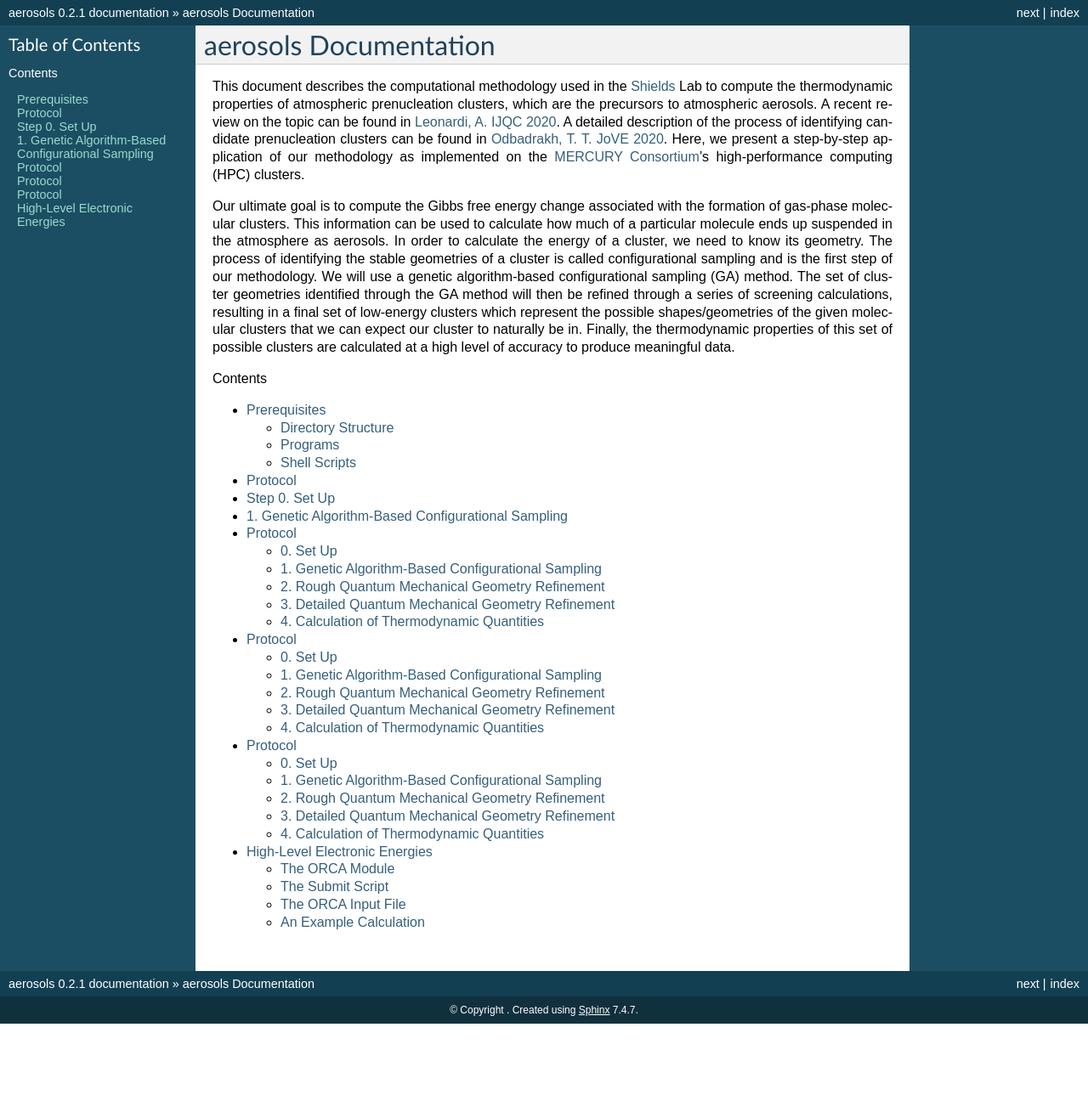
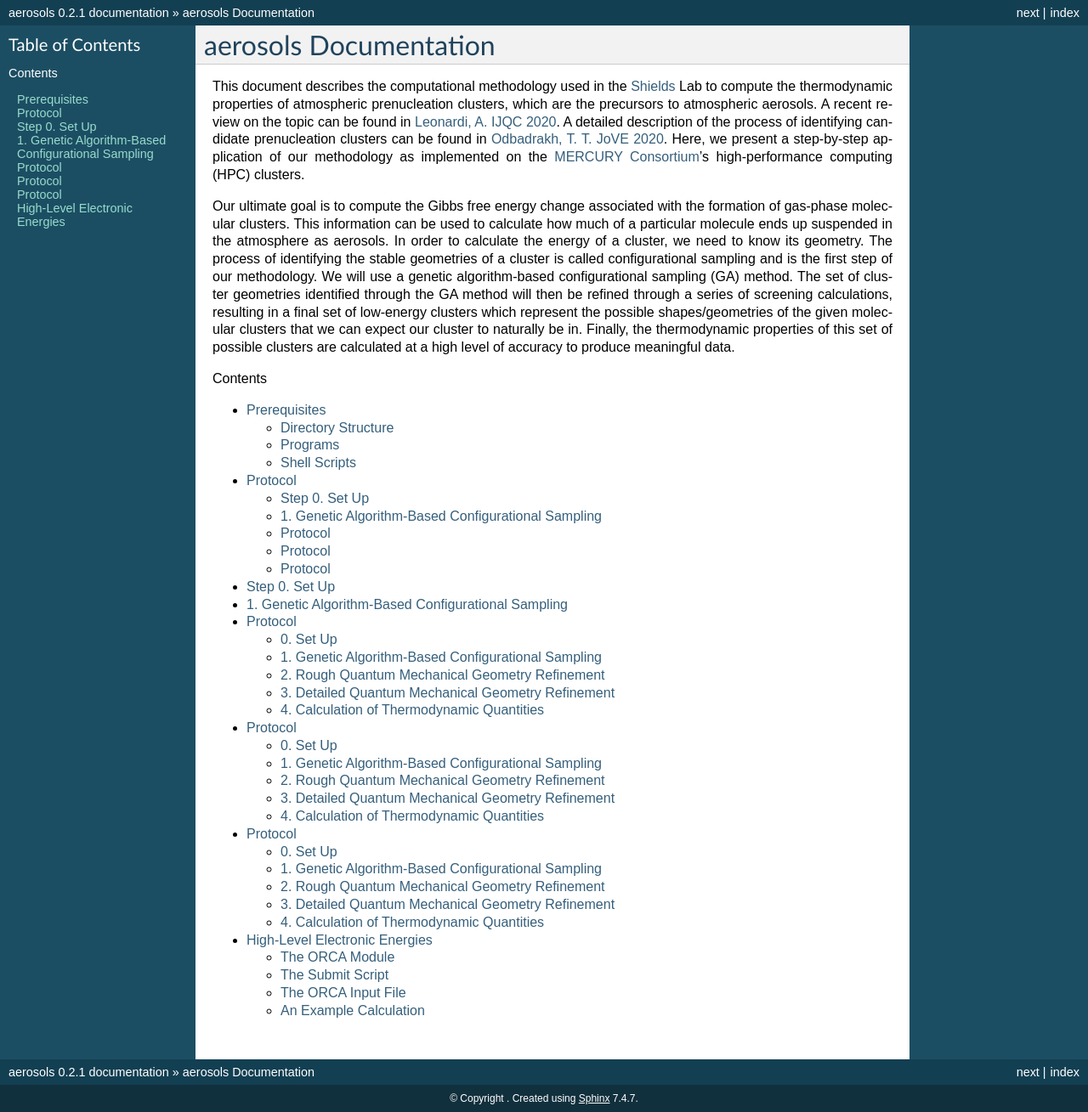
Before and after one commit to todbadrakh/aerosols, a Sphinx documentation site: the page built from docs/index.rst, in a window 1280 px wide. Shown: the whole page at 85% size. Built offline with Sphinx 7.4.7, drawn with Linux system fonts in a browser that asks for light colours; before the commit the page ends 1205 px from its top, so only the background shows below that.

Commit message:
trying fix

```diff
--- a/docs/protocol.rst
+++ b/docs/protocol.rst
@@ -8,3 +8,9 @@ geometries of the most common singly-hydrated glycine clusters in the atmosphere
 
 .. toctree::
    :caption: Contents
+
+   set-up
+   configurational-sampling
+   small-basis-refinement
+   large-basis-refinement
+   thermodynamics
```
